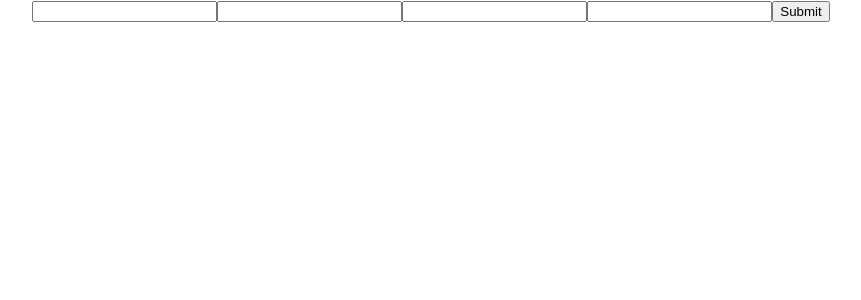
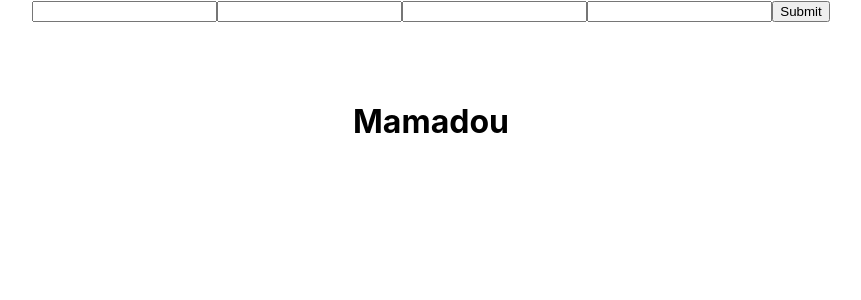
Before and after one commit to mdiallo000/Footy-Fanatic, a React (Create React App) app: page / in a window 1280 px wide. Shown: the top 300 px of the page, without its empty margins (209-1070 px from the left). Built offline with nearby package versions, Linux system fonts and the light colour scheme.

Commit message:
third commit, map function working

```diff
--- a/src/Components/MakeTeamContainer.jsx
+++ b/src/Components/MakeTeamContainer.jsx
@@ -19,12 +19,16 @@ function MakeTeamContainer() {
     SetInputs(NewAllinputs);
   };
   // ** The function above capttures the data frm my inputs
-  const dummyObject = {
-    Fullname: 'Mamadou',
-    position: 'Central Mid',
-    available: 'Yes',
-    number: 929 - 898 - 4867,
-  };
+  const dummyObject = [
+    {
+      Fullname: 'Mamadou',
+      position: 'Central Mid',
+      available: 'Yes',
+      number: 929 - 898 - 4867,
+    },
+  ];
+  const [Info, Setinfo] = useState(dummyObject);
+  console.log(dummyObject);
 
   return (
     <div>
@@ -58,7 +62,11 @@ function MakeTeamContainer() {
         <input type="submit" />
       </form>
 
-      <div className="container" style={{ marginTop: '5rem' }}></div>
+      <div className="container" style={{ marginTop: '5rem' }}>
+        {Info.map((obj) => {
+          return <h1>{obj.Fullname}</h1>;
+        })}
+      </div>
     </div>
   );
 }
```
